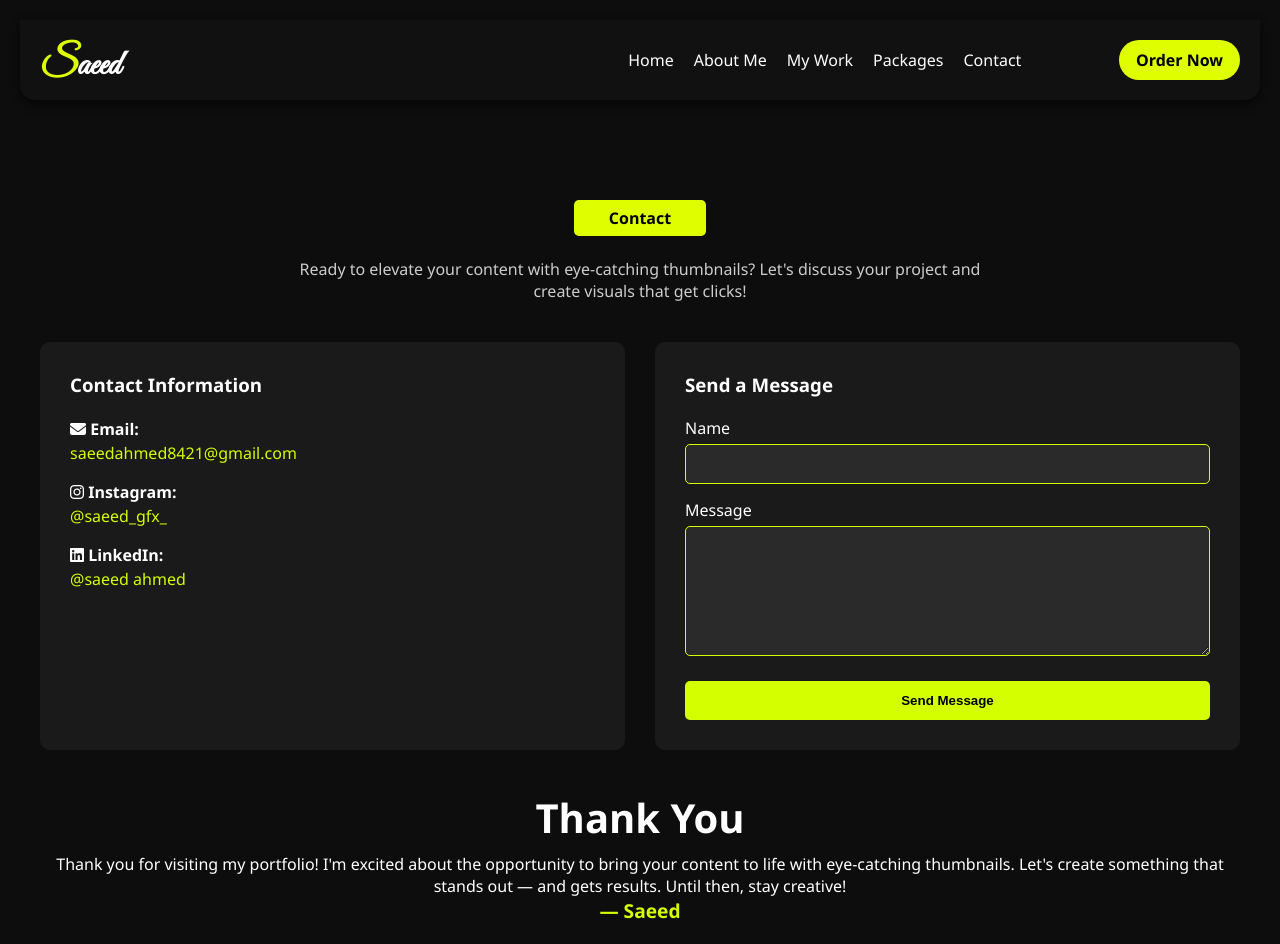
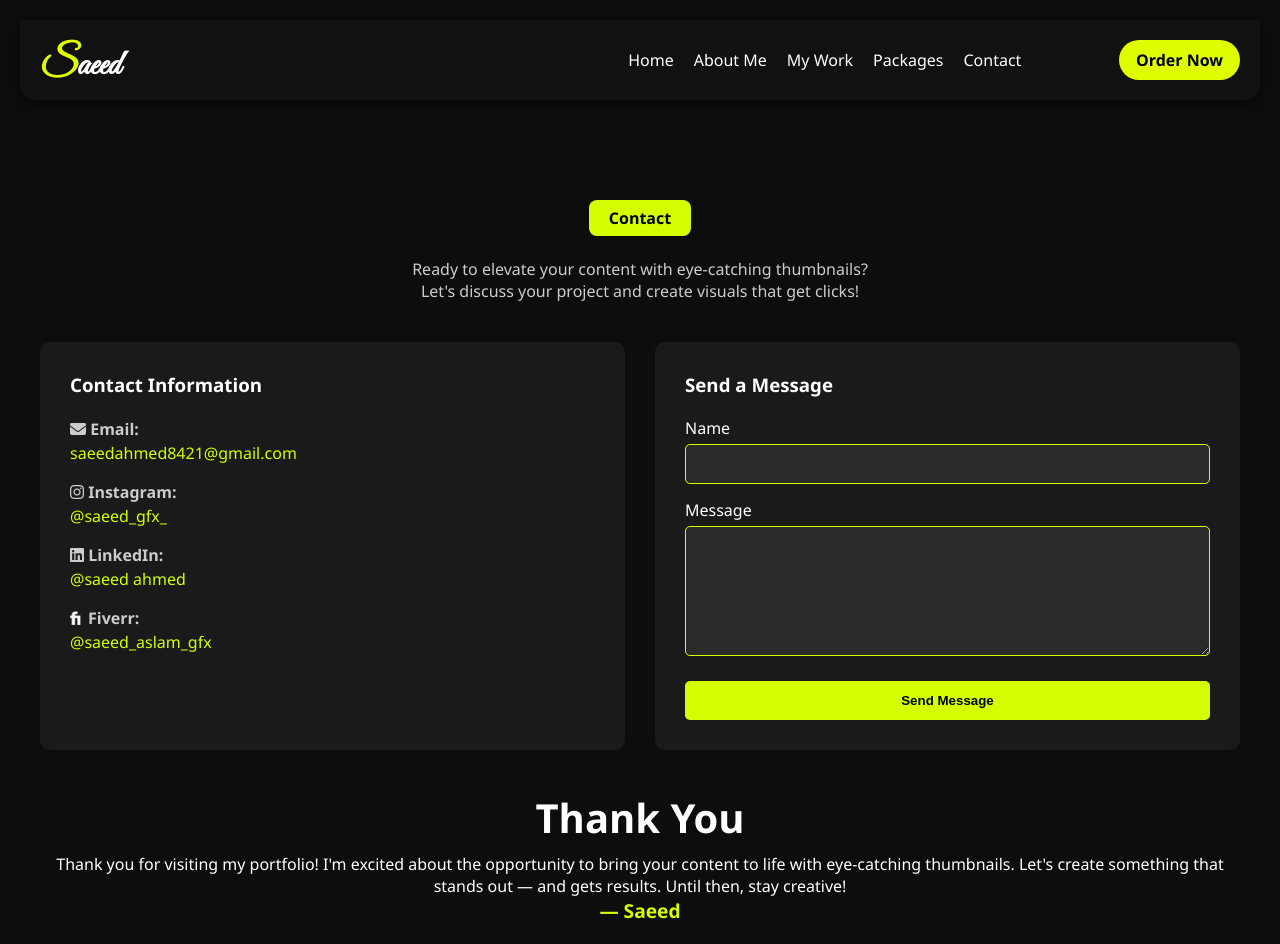
Before and after one commit to Gfx-X-Developer/saeed-portfolio, a plain HTML site: page contant.html in a window 1280 px wide. Drawn offline with Linux system fonts and the light colour scheme.

Commit message:
Add files via upload

```diff
--- a/contant.html
+++ b/contant.html
@@ -27,7 +27,7 @@
         <a href="contant.html">Contact</a>
       </nav>
 
-      <a href="https://www.instagram.com/direct/t/17848614806725564?hl=en" class="order-btn" target="_blank">Order Now</a>
+      <a href="https://www.fiverr.com/saeed_aslam_gfx?public_mode=true" class="order-btn" target="_blank">Order Now</a>
            <div class="menu-toggle" onclick="toggleMenu()">☰</div>
 </div>
   </header>
@@ -41,11 +41,10 @@
 
 <section id="contact">
   <div class="contact-header">
-    <a href="contant.html" class="order-btn22" target="_blank">Contact</a>
+    <a href="contact.html" class="order-btn22" target="_blank">Contact</a>
     <br><br>
-
     <p>
-      Ready to elevate your content with eye-catching thumbnails?
+      Ready to elevate your content with eye-catching thumbnails?<br>
       Let's discuss your project and create visuals that get clicks!
     </p>
   </div>
@@ -69,7 +68,15 @@
         <a href="https://www.linkedin.com/in/saeedgfx/" target="_blank">@saeed ahmed</a>
       </p>
 
-
+      <!-- Fixed Fiverr block -->
+      <p class="fiverr-row">
+        <img src="fiverr-round-white-logo-png-701751694713835pe9thwmtwt.png" alt="Fiverr" class="fiverr-icon">
+        <strong>Fiverr:</strong>
+      </p>
+      <p style="margin-top: -16px;" class="fiverr-link">
+        <a href="https://www.fiverr.com/saeed_aslam_gfx?public_mode=true"  target="_blank">
+@saeed_aslam_gfx</a>
+      </p>
     </div>
 
     <form class="contact-form" onsubmit="sendEmail(); return false;">
@@ -83,19 +90,18 @@
 
       <button type="submit">Send Message</button>
     </form>
+  </div>
 
   <script>
     function sendEmail() {
       const name = document.getElementById("name").value;
       const message = document.getElementById("message").value;
-
       const mailtoLink = `mailto:saeedahmed8421@gmail.com?subject=Message from ${encodeURIComponent(name)}&body=${encodeURIComponent(message)}`;
       window.location.href = mailtoLink;
     }
   </script>
+</section>
 
-  </div>
-</section>
 <div class="hereeeeeeeeeee88-container">
     <h1>Thank You</h1>
     <p>Thank you for visiting my portfolio! I'm excited about the opportunity to bring your content to life with eye-catching thumbnails. Let's create something that stands out — and gets results. Until then, stay creative!</p>
--- a/styles.css
+++ b/styles.css
@@ -4,7 +4,6 @@ body {
     color: white;
     font-family: 'Segoe UI', sans-serif;
   }
-
 #contact {
   padding: 40px 20px;
 }
@@ -14,13 +13,14 @@ body {
   margin-bottom: 40px;
 }
 
-  .contact-header h2 {
+.contact-header a {
   background-color: #d4ff00;
   color: #000;
   display: inline-block;
   padding: 10px 20px;
   border-radius: 8px;
-    margin-bottom: 10px;
+  font-weight: bold;
+  text-decoration: none;
 }
 
 .contact-header p {
@@ -48,11 +48,13 @@ body {
 .contact-info h3,
 .contact-form h3 {
   margin-bottom: 20px;
+  color: #fff;
 }
 
 .contact-info p {
   margin: 15px 0;
   line-height: 1.5;
+  color: #ccc;
 }
 
 .contact-info a {
@@ -60,11 +62,17 @@ body {
   text-decoration: none;
 }
 
+.contact-info a:hover {
+  text-decoration: underline;
+  color: #bfff00;
+}
+
 .contact-form label {
   display: block;
   margin-top: 15px;
   margin-bottom: 5px;
   font-weight: 500;
+  color: #fff;
 }
 
 .contact-form input,
@@ -95,13 +103,30 @@ body {
   background-color: #c1eb00;
 }
 
-  /* Media Queries */
+/* Fiverr specific styles */
+.fiverr-row {
+  display: flex;
+
+}
+
+.fiverr-icon {
+  margin-left: -7px;
+  width: 25px;
+  height: 25px;
+}
+
+.fiverr-link {
+  margin-left: 33px;
+}
+
+/* Responsive */
 @media (max-width: 768px) {
   .contact-container {
     flex-direction: column;
     align-items: stretch;
   }
 }
+
   body {
   margin: 0;
   font-family: 'Segoe UI', sans-serif;
```
Also changed, not shown: Documentary.html (+1 -1 lines), about.html (+1 -1 lines), finance.html (+1 -1 lines), gaming.html (+1 -1 lines), index.html (+15 -8 lines), irl.html (+1 -1 lines), package.html (+1 -1 lines), podcast.html (+1 -1 lines), sport.html (+1 -1 lines), work.html (+1 -1 lines), fiverr-round-white-logo-png-701751694713835pe9thwmtwt.png (added). Lines whose indentation alone changed are shown as unchanged.
